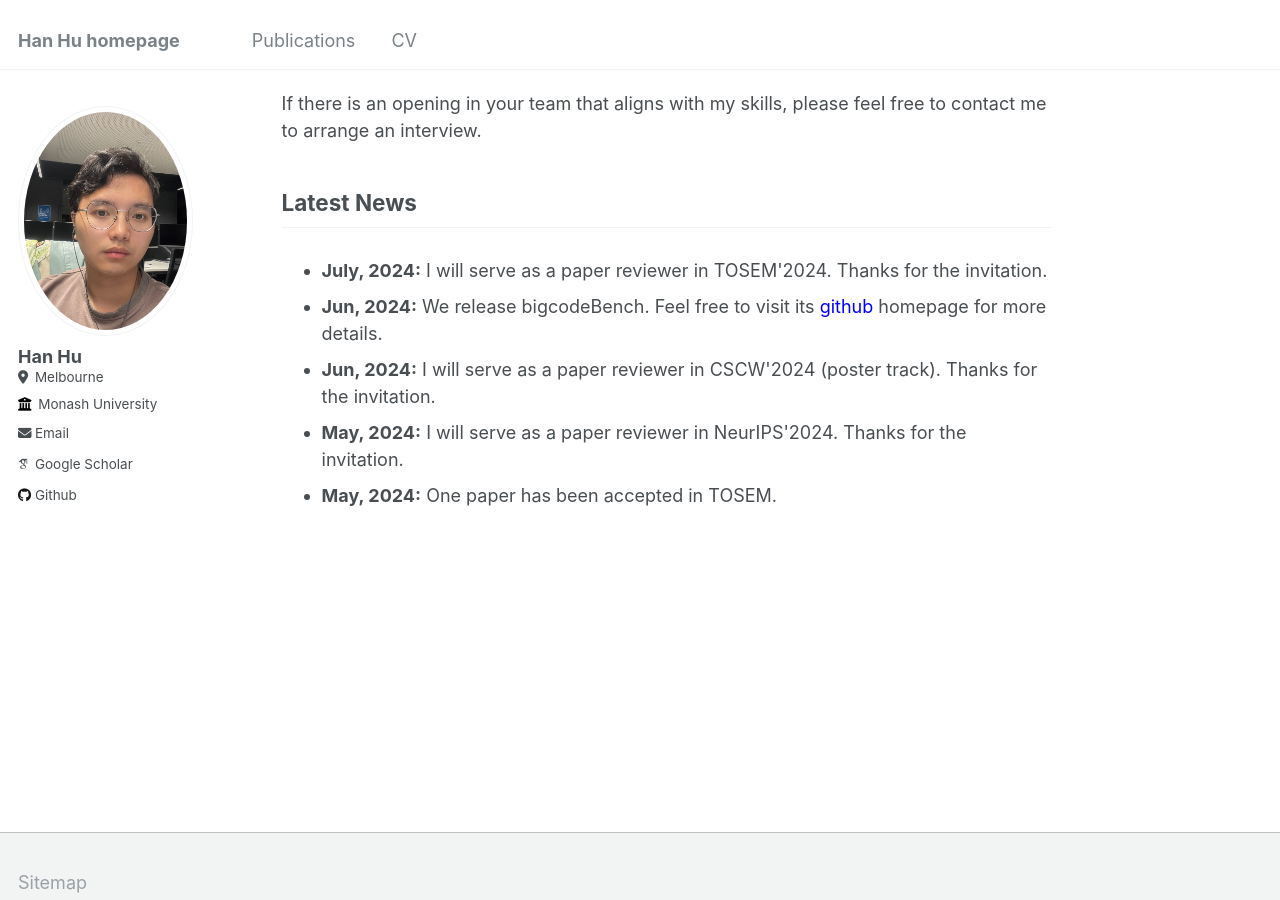
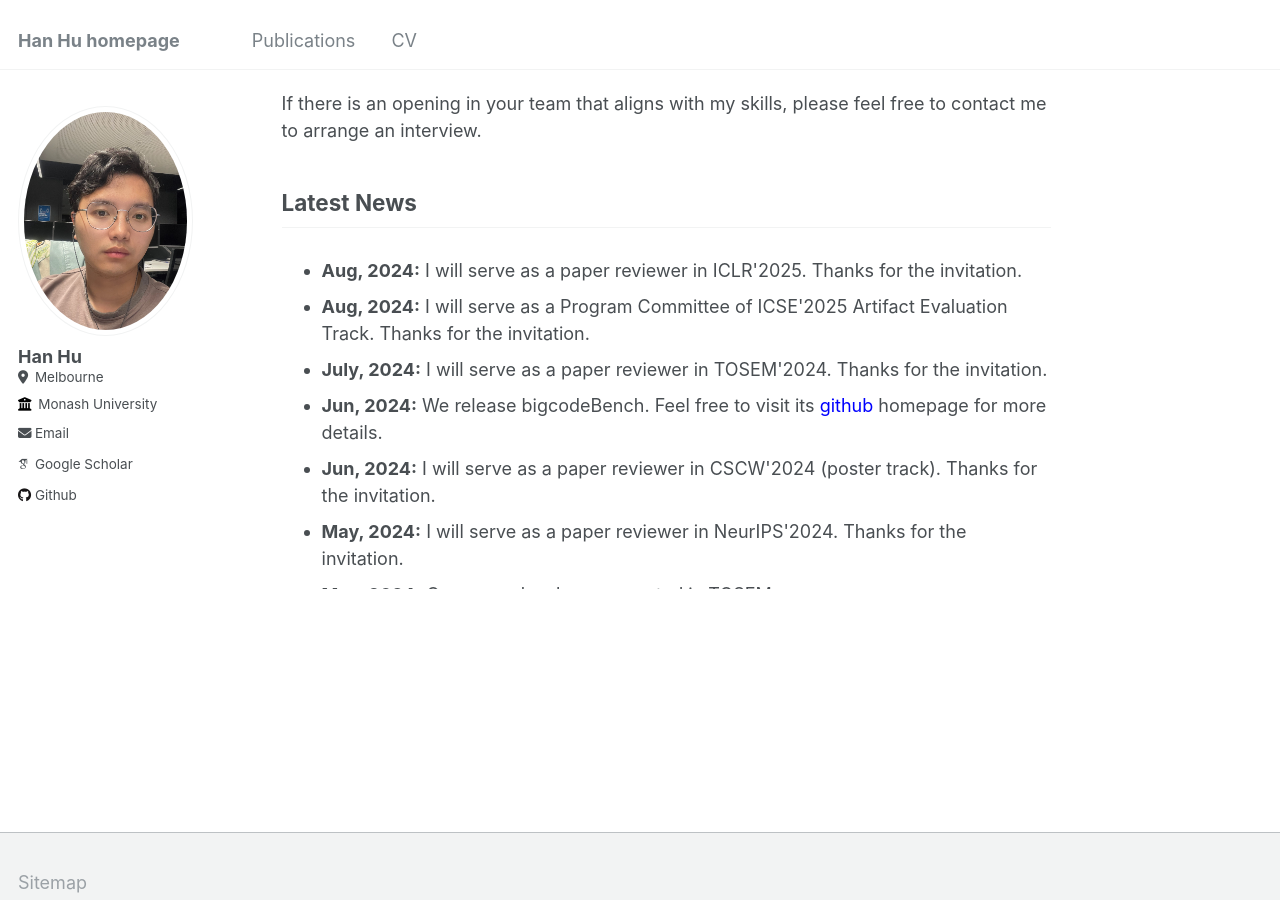
Before and after one commit to huhanGitHub/huhanGitHub.github.io, a Jekyll site: the page built from _pages/about.md, in a window 1280 px wide and 900 px high, scrolled down 1025 px. Built offline with Jekyll 4.4.1, drawn with Linux system fonts in a browser that asks for light colours; some web fonts are replaced.

Commit message:
Update about.md

```diff
--- a/_pages/about.md
+++ b/_pages/about.md
@@ -38,6 +38,8 @@ If there is an opening in your team that aligns with my skills, please feel free
 
 <div style="height: 350px; overflow-y: scroll;">
   <ul>
+    <li><b>Aug, 2024:</b> I will serve as a paper reviewer in ICLR'2025. Thanks for the invitation.</li>
+    <li><b>Aug, 2024:</b> I will serve as a Program Committee of ICSE'2025 Artifact Evaluation Track. Thanks for the invitation.</li>
     <li><b>July, 2024:</b> I will serve as a paper reviewer in TOSEM'2024. Thanks for the invitation.</li>
     <li><b>Jun, 2024:</b> We release bigcodeBench. Feel free to visit its <a href="https://github.com/bigcode-project/bigcodebench" style="text-decoration: none; color: blue;">github</a> homepage for more details.</li>
     <li><b>Jun, 2024:</b> I will serve as a paper reviewer in CSCW'2024 (poster track). Thanks for the invitation.</li>
```
